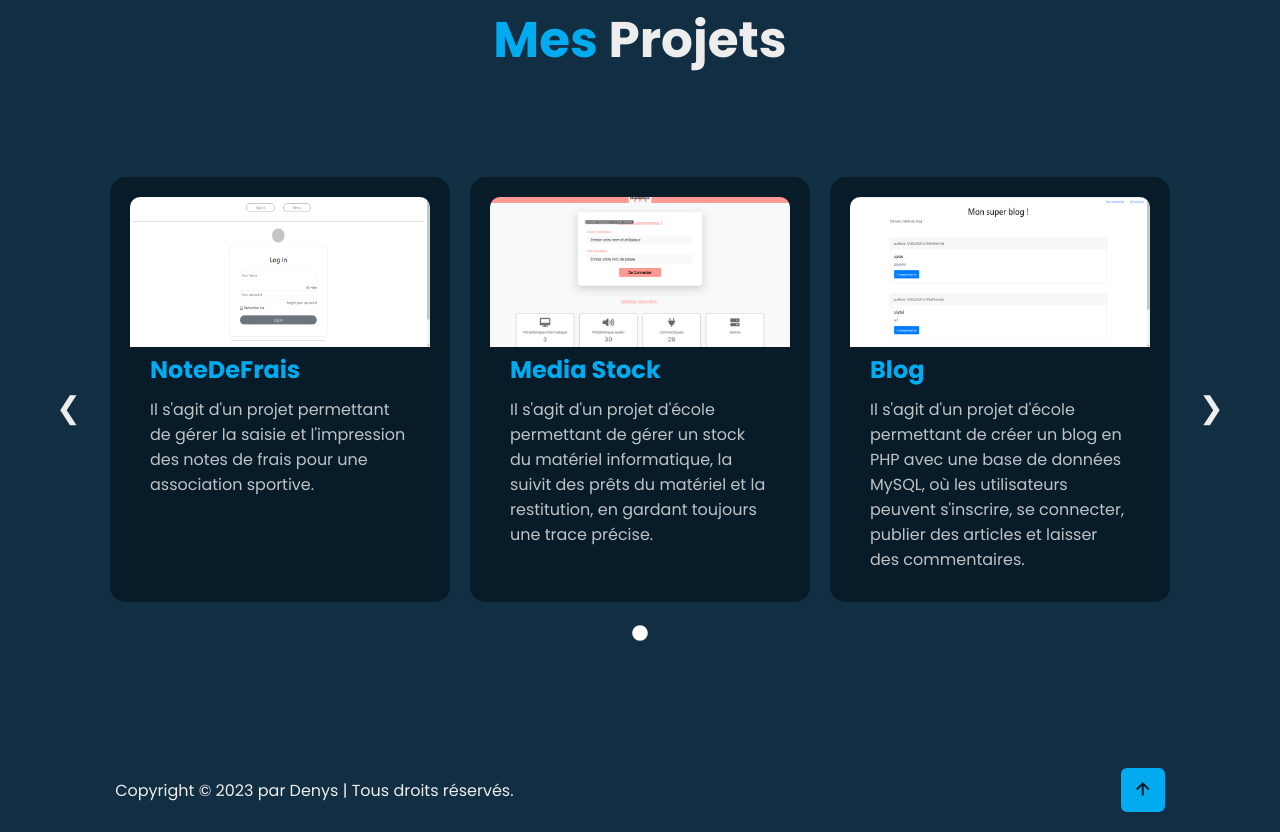
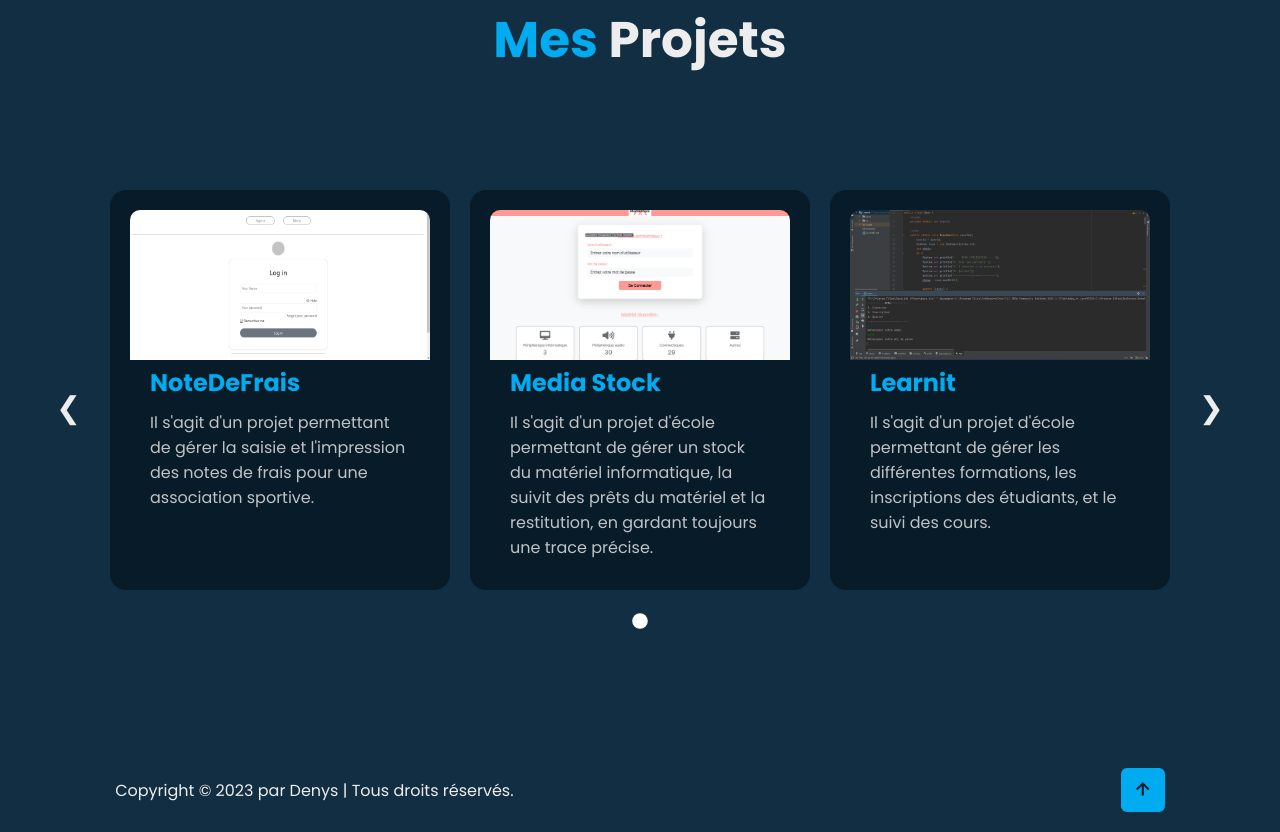
Before and after one commit to PlumCreativ/Denys_Portfolio, a plain HTML site: page index.html in a window 1280 px wide. Shown: the part 4161-4993 px from the top of the page. Drawn offline with nearby package versions, Linux system fonts and the light colour scheme.

Commit message:
Add files via upload

```diff
--- a/index.html
+++ b/index.html
@@ -319,23 +319,24 @@
                 <div class="slider-track">
 
                     <div class="card">
-                        <a href="#"><img src="img/NoteDeFrais.png" alt="Note de Frais"></a>
+                        <a href="https://github.com/PlumCreativ/NoteDeFrais"><img src="img/NoteDeFrais.png" alt="Note de Frais"></a>
                         <h3>NoteDeFrais </h3>
                         <p class="main__description">Il s'agit d'un projet permettant de gérer la saisie et l'impression des notes de frais pour une association sportive.</p>
                     </div>
                     <div class="card">
-                        <a href="#"><img src="img/MediaStock.png" alt="Media Stock"></a>
+                        <a href="https://github.com/juklau/MediaStock"><img src="img/MediaStock.png" alt="Media Stock"></a>
                         <h3>Media Stock </h3>
                         <p class="main__description">Il s'agit d'un projet d'école permettant de gérer un stock du matériel informatique, la suivit des prêts du matériel et la restitution, en gardant toujours une trace précise.</p>
                     </div>
                     <div class="card">
-                        <a href="#"><img src="img/Blog.png" alt="Blog"></a>
-                        <h3>Blog </h3>
-                        <p class="main__description">Il s'agit d'un projet d'école permettant de créer un blog en PHP avec une base de données MySQL, où les utilisateurs peuvent s'inscrire, se connecter, publier des articles et laisser des commentaires.</p>
+                        <a href="https://github.com/Dario-Adg/LearnIt"><img src="img/Learnit.png" alt="Learnit"></a>
+                        <h3>Learnit </h3>
+                        <p class="main__description">Il s'agit d'un projet d'école permettant de gérer les différentes formations,
+                            les inscriptions des étudiants, et le suivi des cours.</p>
+                        </p>
                     </div>
 
                 </div>
-
 
                 <button class="btn next">&#10095;</button>
                 <button class="btn prev">&#10094;</button>
```
